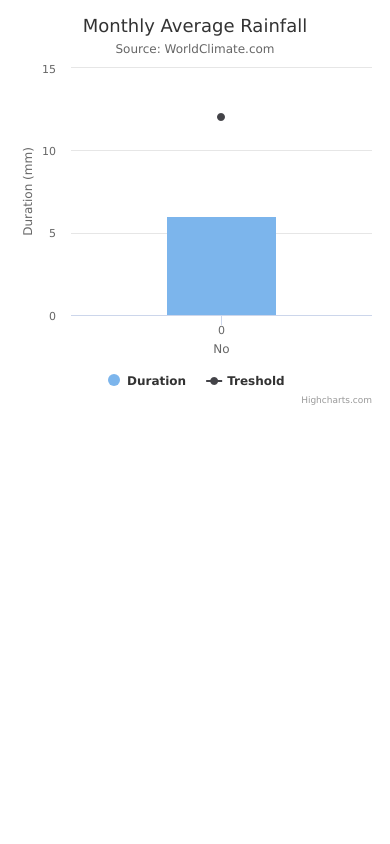
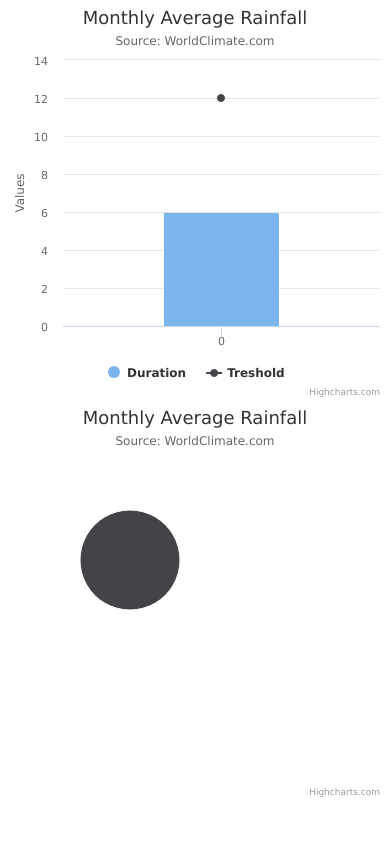
Before and after one commit to yusfia/ChartDataView, a PHP site: page / in a window 390 px wide. Run offline with PHP 8.4, Linux system fonts and the light colour scheme; data comes from the database, SQL or seed files in the repository; some libraries are stand-ins or nearby versions.

Commit message:
implement pie chart

```diff
--- a/index.php
+++ b/index.php
@@ -11,36 +11,28 @@
 	</title>
     <script src="./resource/code/highcharts.js"></script>
     <script src="./resource/code/modules/histogram-bellcurve.js"></script>
-
+    <link rel="stylesheet" href="./resource/bootstrap/bootstrap.css">
+    <link rel="stylesheet" href="./resource/bootstrap/bootstrap.min.css">
 </head>
 <body>
-    <div id="container"></div>
+    <div class="row">
+        <div id="containerline" class="col-md-6"></div>
+        <div id="containerpie" class="col-md-6"></div>
+    </div>
 
     <script type="text/javascript">
 <?php $queryResult = $queryProxy->selectAll(); ?>
-Highcharts.chart('container', {
+Highcharts.chart('containerline', {
     title: {
         text: 'Monthly Average Rainfall'
     },
     subtitle: {
         text: 'Source: WorldClimate.com'
     },
-    xAxis: {
-        min: 0,
-        title: {
-            text: 'No'
-        }
-    },
-    yAxis: {
-        min: 0,
-        title: {
-            text: 'Duration (mm)'
-        }
-    },
     tooltip: {
         headerFormat: '<span style="font-size:10px">{point.key}</span><table>',
         pointFormat: '<tr><td style="color:{series.color};padding:0">{series.name}: </td>' +
-            '<td style="padding:0"><b>{point.y:.1f} mm</b></td></tr>',
+            '<td style="padding:0"><b>{point.y:.1f}</b></td></tr>',
         footerFormat: '</table>',
         shared: true,
         useHTML: true
@@ -62,5 +54,63 @@
     }]
 });
 		</script>
+
+    <script type="text/javascript">
+<?php $countResult = $queryProxy->selectByTreshold(); ?>
+Highcharts.chart('containerpie', {
+    title: {
+        text: 'Monthly Average Rainfall'
+    },
+    subtitle: {
+        text: 'Source: WorldClimate.com'
+    },
+    xAxis: {
+        min: 0,
+        title: {
+            text: 'No'
+        }
+    },
+    yAxis: {
+        min: 0,
+        title: {
+            text: 'Duration'
+        }
+    },
+    tooltip: {
+        headerFormat: '<span style="font-size:10px">{point.key}</span><table>',
+        pointFormat: '<tr><td style="color:{series.color};padding:0">{series.name}: </td>' +
+            '<td style="padding:0"><b>{point.y:.1f} </b></td></tr>',
+        footerFormat: '</table>',
+        shared: true,
+        useHTML: true
+    },
+    plotOptions: {
+        column: {
+            pointPadding: 0.2,
+            borderWidth: 0
+        }
+    },
+    series: [{
+        type: 'pie',
+        name: 'Total',
+        data: [{
+            name: 'Above Treshold',
+            y: <?php echo $countResult[2]?>,
+            color: Highcharts.getOptions().colors[0]
+        }, {
+            name: 'Below Treshold',
+            y: <?php echo $countResult[1]?>,
+            color: Highcharts.getOptions().colors[1]
+        }],
+        center: [100, 80],
+        size: 100,
+        showInLegend: false,
+        dataLabels: {
+            enabled: false
+        }
+    }]
+});
+
+    </script>
 </body>
 </html>
--- a/queryproxy.class.php
+++ b/queryproxy.class.php
@@ -24,6 +24,25 @@
         return $arrayResult;
     }
 
+    function selectByTreshold(){
+        $crtEntity = new ChartEntity();
+        $query = "SELECT `TRESHOLD`,`DURATION` FROM ".$crtEntity->tableName." ORDER BY ".$crtEntity->finalId." ASC;";
+        $result = $this->db->getAll($query);
+
+        $belowTreshold = 0;
+        $aboveTreshold = 0;
+        foreach($result as $row) {
+            if ($row['DURATION'] > $row['TRESHOLD']){
+                $aboveTreshold++;
+            } else {
+                $belowTreshold++;
+            }
+        }
+        $arrayResult[1]=$belowTreshold;
+        $arrayResult[2]=$aboveTreshold;
+        return $arrayResult;
+    }
+
     function insertEntityIntoDatabase($crtEntity){
         return $this->db->execute($crtEntity->sqlInsertString());
     }
```
